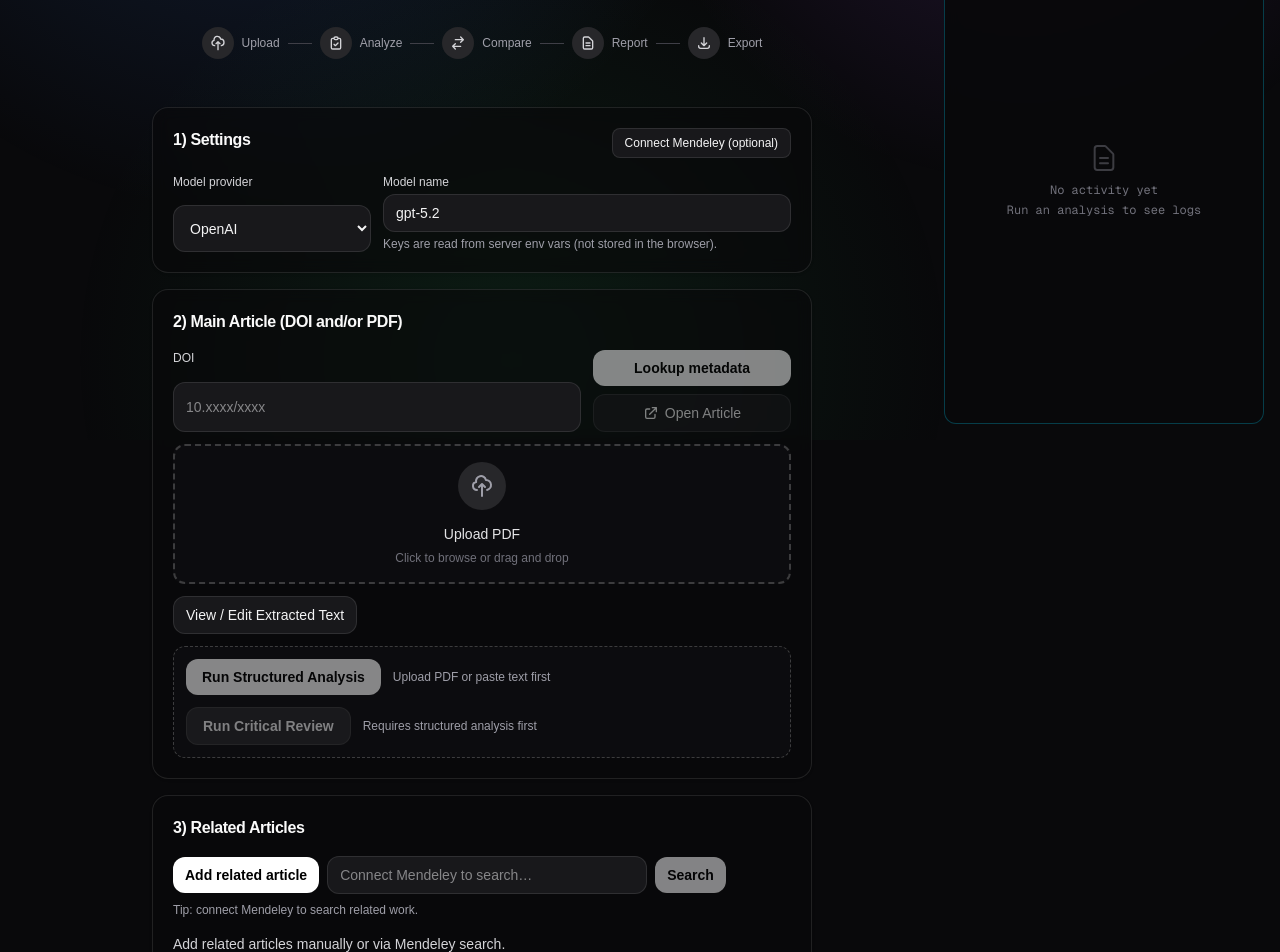
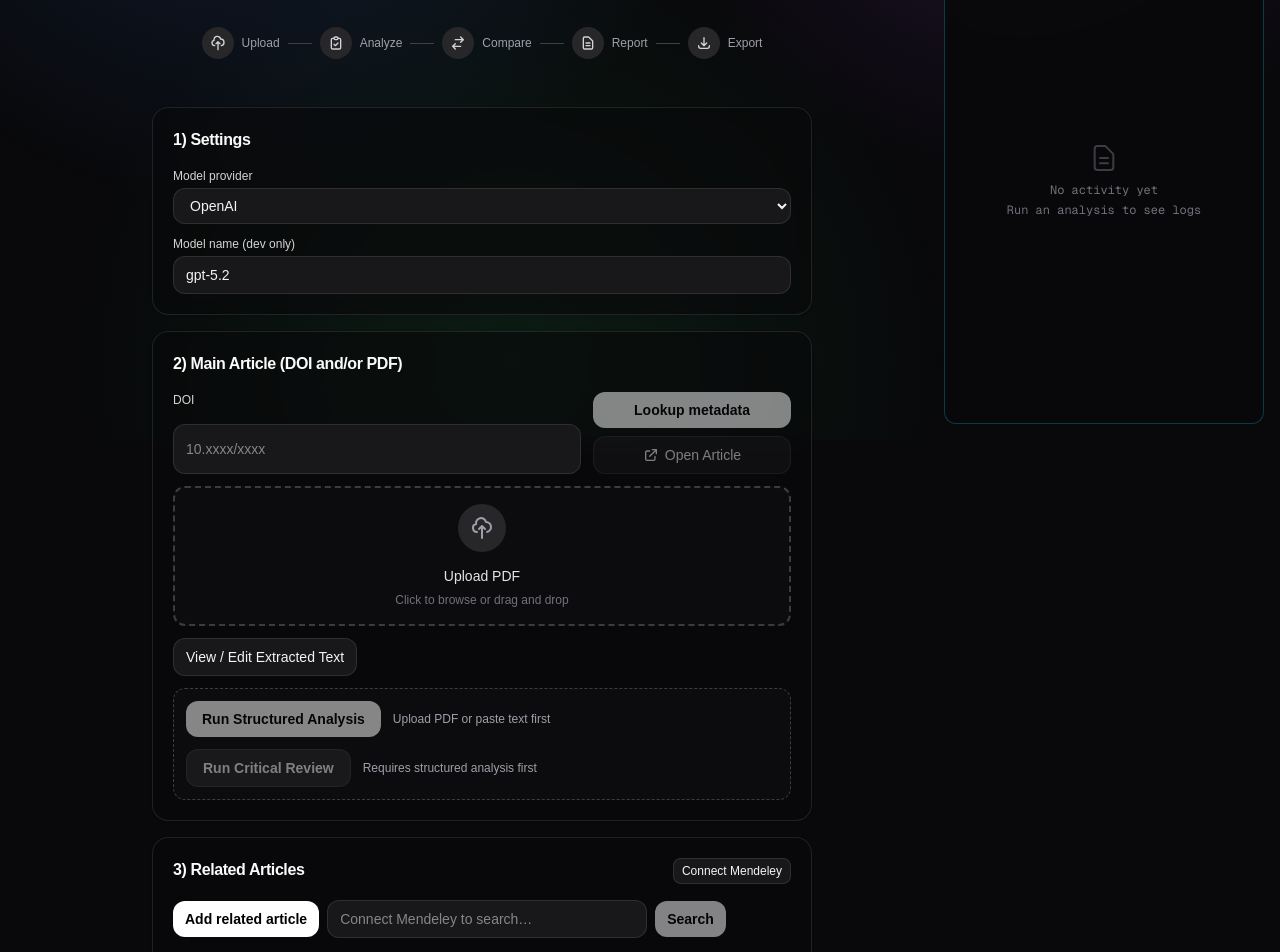
Before and after one commit to FabioNves/rui, a Next.js app: page / in a window 1280 px wide. Shown: the part 360-1312 px from the top of the page. Built offline with nearby package versions, Linux system fonts and the light colour scheme.

Commit message:
improve step 1

```diff
--- a/src/app/page.tsx
+++ b/src/app/page.tsx
@@ -2465,43 +2465,8 @@ export default function Home() {
           </div>
         </div>
 
-        <Card
-          title="1) Settings"
-          right={
-            state.mendeley?.accessToken ? (
-              <div className="flex items-center gap-2">
-                <span className="flex items-center gap-1.5 rounded-lg border border-emerald-500/30 bg-emerald-950/30 px-3 py-1.5 text-xs font-medium text-emerald-400">
-                  <svg
-                    className="h-3.5 w-3.5"
-                    fill="currentColor"
-                    viewBox="0 0 20 20"
-                  >
-                    <path
-                      fillRule="evenodd"
-                      d="M10 18a8 8 0 100-16 8 8 0 000 16zm3.707-9.293a1 1 0 00-1.414-1.414L9 10.586 7.707 9.293a1 1 0 00-1.414 1.414l2 2a1 1 0 001.414 0l4-4z"
-                      clipRule="evenodd"
-                    />
-                  </svg>
-                  Mendeley Connected
-                </span>
-                <button
-                  onClick={() => setState((s) => ({ ...s, mendeley: {} }))}
-                  className="rounded-lg border border-red-500/30 bg-red-950/30 px-3 py-1.5 text-xs font-medium text-red-400 hover:bg-red-900/30"
-                >
-                  Disconnect
-                </button>
-              </div>
-            ) : (
-              <button
-                onClick={connectMendeley}
-                className="rounded-lg border border-white/10 bg-zinc-900 px-3 py-1.5 text-xs font-medium text-zinc-100 hover:bg-zinc-800"
-              >
-                Connect Mendeley (optional)
-              </button>
-            )
-          }
-        >
-          <div className="grid gap-3 md:grid-cols-3">
+        <Card title="1) Settings">
+          <div className="grid gap-3">
             <label className="grid gap-1">
               <span className="text-xs font-medium text-zinc-300">
                 Model provider
@@ -2515,9 +2480,10 @@ export default function Home() {
                 <option value="gemini">Google Gemini</option>
               </select>
             </label>
-            <label className="grid gap-1 md:col-span-2">
+            {process.env.NODE_ENV !== "production" && (
+              <label className="grid gap-1">
                 <span className="text-xs font-medium text-zinc-300">
-                Model name
+                  Model name (dev only)
                 </span>
                 <input
                   value={state.model}
@@ -2526,15 +2492,11 @@ export default function Home() {
                   }
                   className="rounded-xl border border-white/10 bg-zinc-900 px-3 py-2 text-sm text-zinc-100"
                   placeholder={
-                  state.provider === "openai"
-                    ? "gpt-5.2"
-                    : "gemini-3-pro-preview"
-                }
-              />
-              <div className="text-xs text-zinc-400">
-                Keys are read from server env vars (not stored in the browser).
-              </div>
+                    state.provider === "openai" ? "gpt-4o" : "gemini-2.0-flash"
+                  }
+                />
               </label>
+            )}
           </div>
         </Card>
 
@@ -2947,7 +2909,42 @@ export default function Home() {
           )}
         </Modal>
 
-        <Card title="3) Related Articles">
+        <Card
+          title="3) Related Articles"
+          right={
+            state.mendeley?.accessToken ? (
+              <div className="flex items-center gap-2">
+                <span className="flex items-center gap-1.5 rounded-lg border border-emerald-500/30 bg-emerald-950/30 px-2 py-1 text-xs font-medium text-emerald-400">
+                  <svg
+                    className="h-3 w-3"
+                    fill="currentColor"
+                    viewBox="0 0 20 20"
+                  >
+                    <path
+                      fillRule="evenodd"
+                      d="M10 18a8 8 0 100-16 8 8 0 000 16zm3.707-9.293a1 1 0 00-1.414-1.414L9 10.586 7.707 9.293a1 1 0 00-1.414 1.414l2 2a1 1 0 001.414 0l4-4z"
+                      clipRule="evenodd"
+                    />
+                  </svg>
+                  <span className="hidden sm:inline">Mendeley</span>
+                </span>
+                <button
+                  onClick={() => setState((s) => ({ ...s, mendeley: {} }))}
+                  className="rounded-lg border border-red-500/30 bg-red-950/30 px-2 py-1 text-xs font-medium text-red-400 hover:bg-red-900/30"
+                >
+                  Disconnect
+                </button>
+              </div>
+            ) : (
+              <button
+                onClick={connectMendeley}
+                className="rounded-lg border border-white/10 bg-zinc-900 px-2 py-1 text-xs font-medium text-zinc-100 hover:bg-zinc-800"
+              >
+                Connect Mendeley
+              </button>
+            )
+          }
+        >
           <div className="flex flex-wrap items-center gap-2">
             <button
               onClick={addRelated}
@@ -2995,11 +2992,6 @@ export default function Home() {
               }
               onError={(msg) => setError(msg)}
             />
-            {!state.mendeley?.accessToken ? (
-              <div className="text-xs text-zinc-400">
-                Tip: connect Mendeley to search related work.
-              </div>
-            ) : null}
           </div>
 
           <div className="mt-4 grid gap-3">
```
Lines whose indentation alone changed are shown as unchanged.
